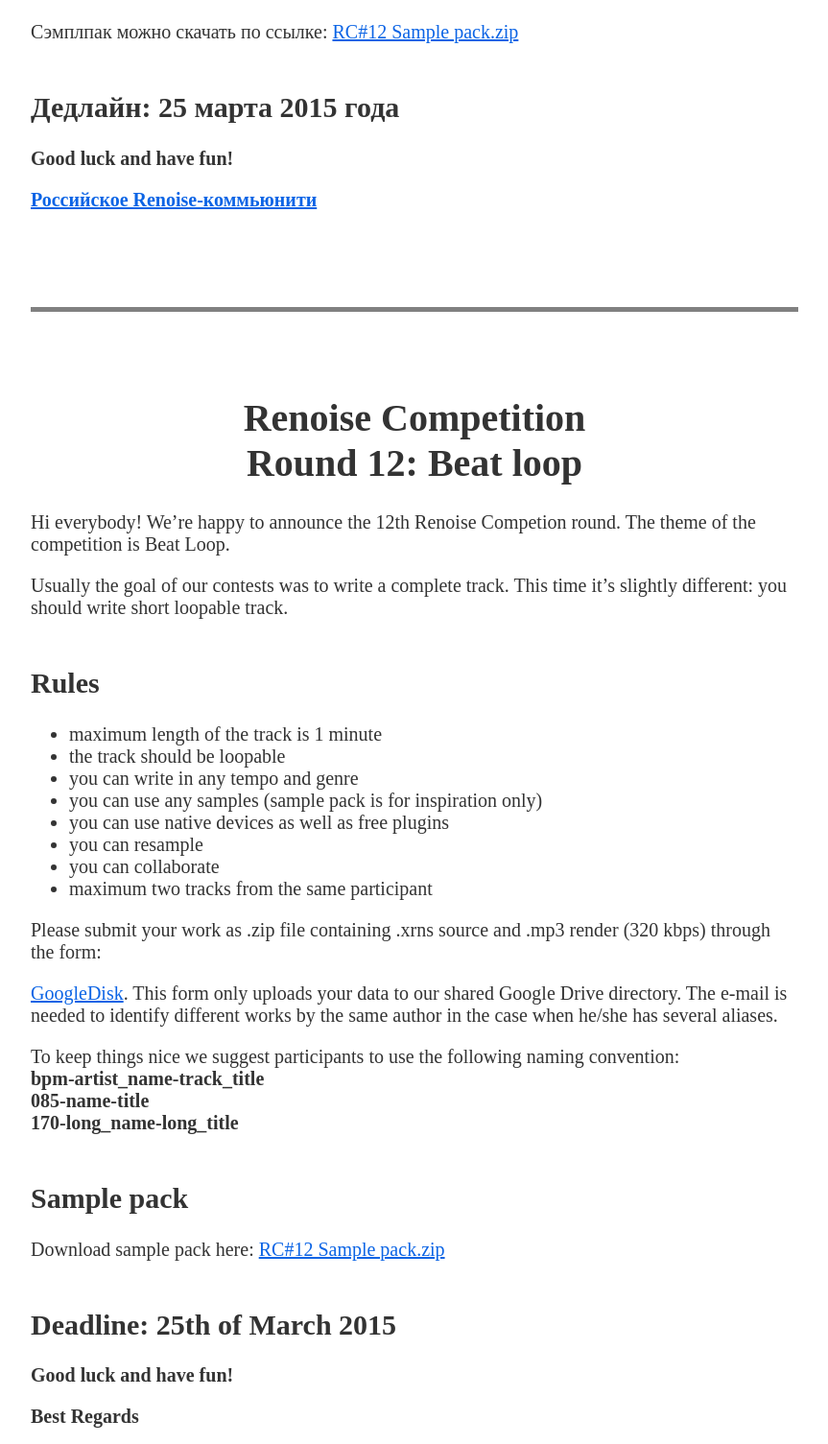
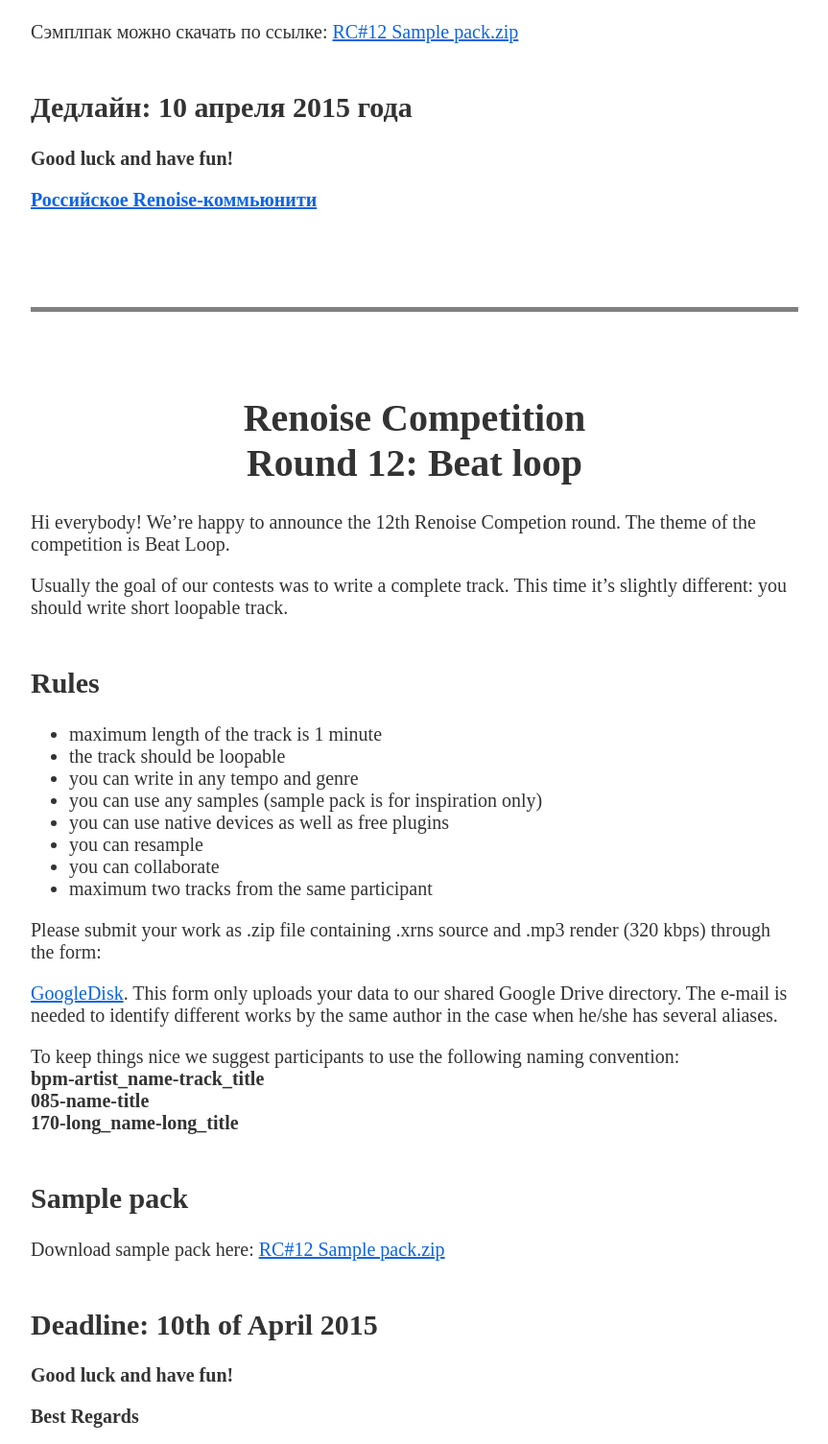
Before and after one commit to gekh/xrnsru, a plain HTML site: page index.html in a window 1280 px wide. Shown: the part 1492-2997 px from the top of the page at 96% size, without its empty margins (208-1071 px from the left). Drawn offline with Linux system fonts and the light colour scheme.

Commit message:
Deadline extended

```diff
--- a/index.html
+++ b/index.html
@@ -128,7 +128,7 @@
            target="_blank">RC#12
             Sample pack.zip</a>
 
-        <h2>Дедлайн: <b>25 марта 2015 года</b></h2>
+        <h2>Дедлайн: <b>10 апреля 2015 года</b></h2>
 
         <p><b>Good luck and have fun!</b></p>
 
@@ -176,7 +176,7 @@
            href="https://drive.google.com/file/d/0Bwujkq8Rv3plZlZORGkwd0lZYTg/view"
            target="_blank">RC#12 Sample pack.zip</a>
 
-        <h2>Deadline: <b>25th of March 2015</b></h2>
+        <h2>Deadline: <b>10th of April 2015</b></h2>
 
         <p><b>Good luck and have fun!</b></p>
 
```
